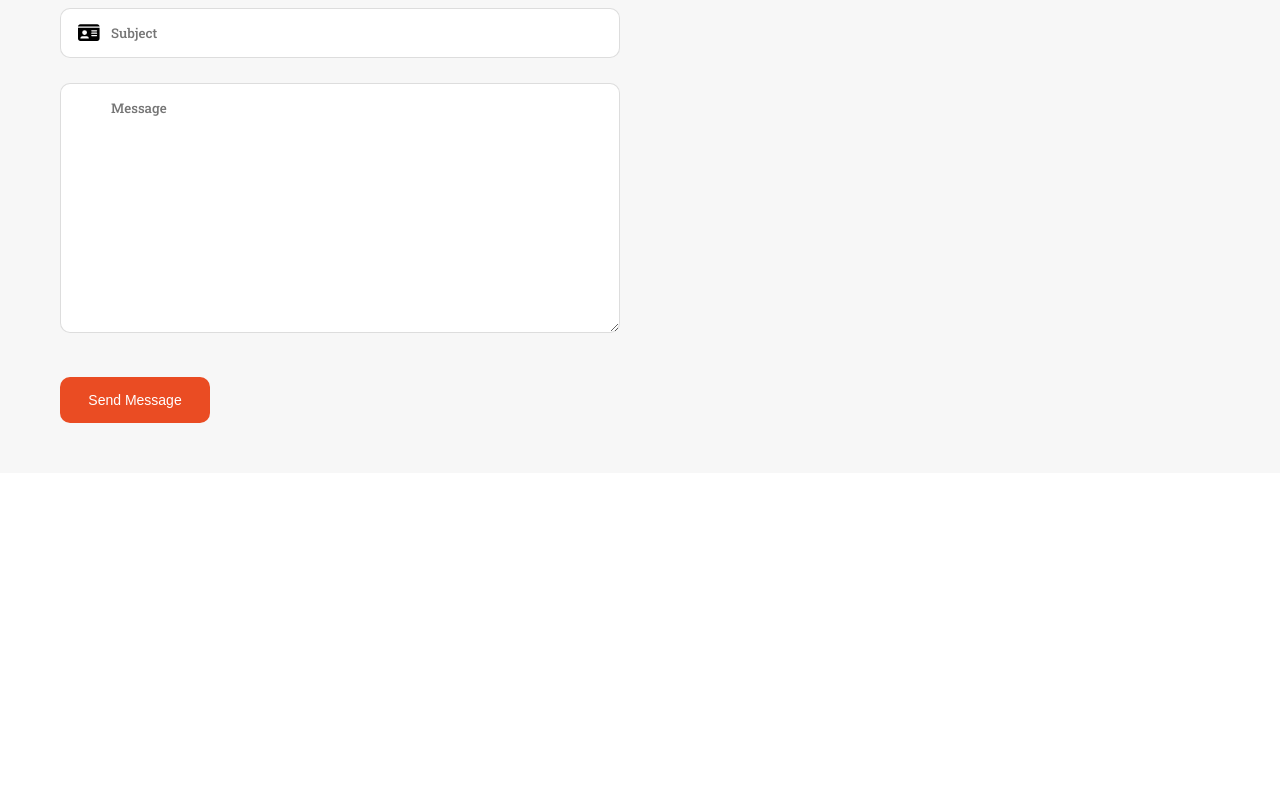
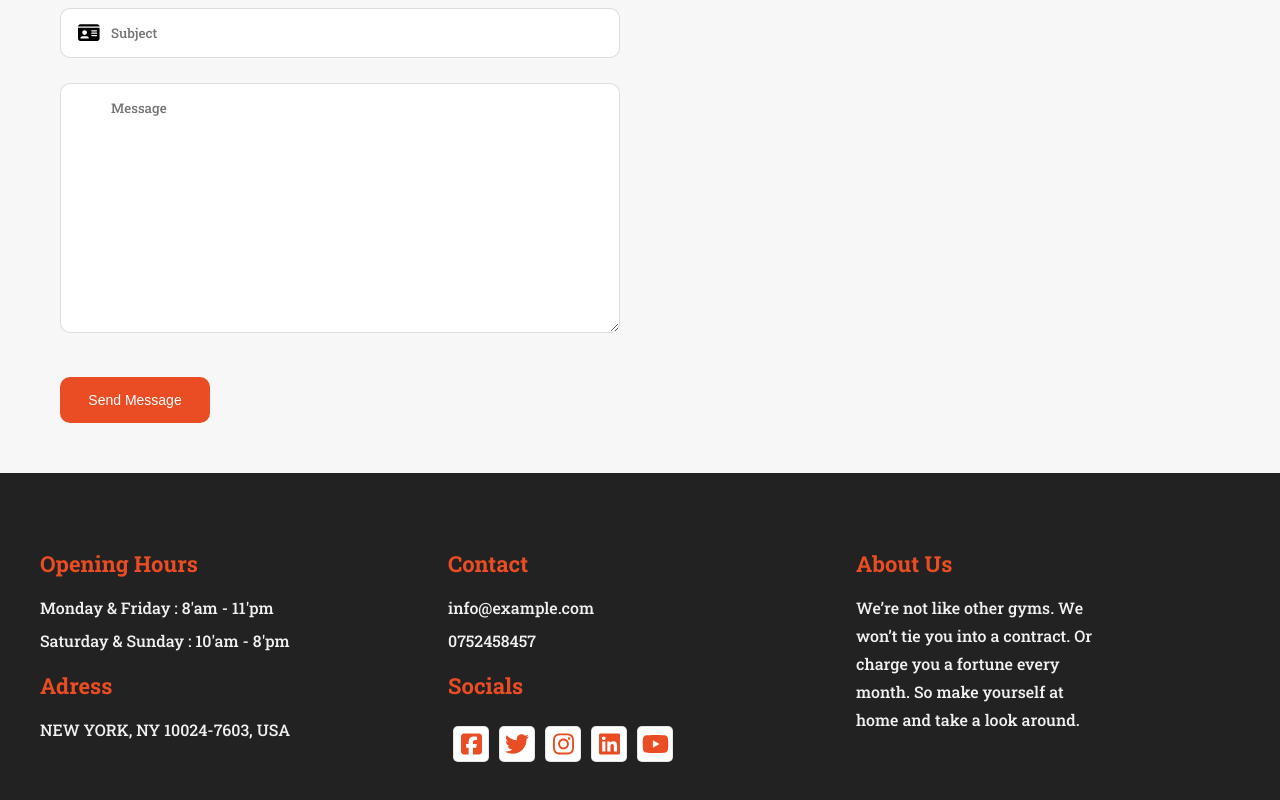
Before and after one commit to ufukcankurt/training-project, a React (Create React App) app: page / in a window 1280 px wide. Shown: the part 4801-5601 px from the top of the page. Before the commit the page ends 5274 px from the top, so only its background shows below. Built offline with nearby package versions, Linux system fonts and the light colour scheme.

Commit message:
feat(homepage): add footer section

```diff
--- a/src/pages/homepage/Homepage.jsx
+++ b/src/pages/homepage/Homepage.jsx
@@ -9,6 +9,7 @@ import OurTrainer from "../../components/ourTrainer/OurTrainer";
 import OurPricing from "../../components/ourPricing/OurPricing";
 import Statistic from "../../components/statistic/Statistic";
 import Contact from "../../components/contact/Contact";
+import Footer from "../../components/footer/Footer";
 
 const Homepage = () => {
   return (
@@ -33,6 +34,9 @@ const Homepage = () => {
       <section className={`${styles.sixthSection} section`}>
         <Contact />
       </section>
+      <footer className={`${styles.footer} section`}>
+        <Footer />
+      </footer>
     </div>
   );
 };
--- a/src/pages/homepage/homepage.module.css
+++ b/src/pages/homepage/homepage.module.css
@@ -15,3 +15,8 @@
   padding: 0 !important;
   margin: 0 !important;
 }
+
+.footer{
+  background-color: #222;
+  color: #fff;
+}
```
